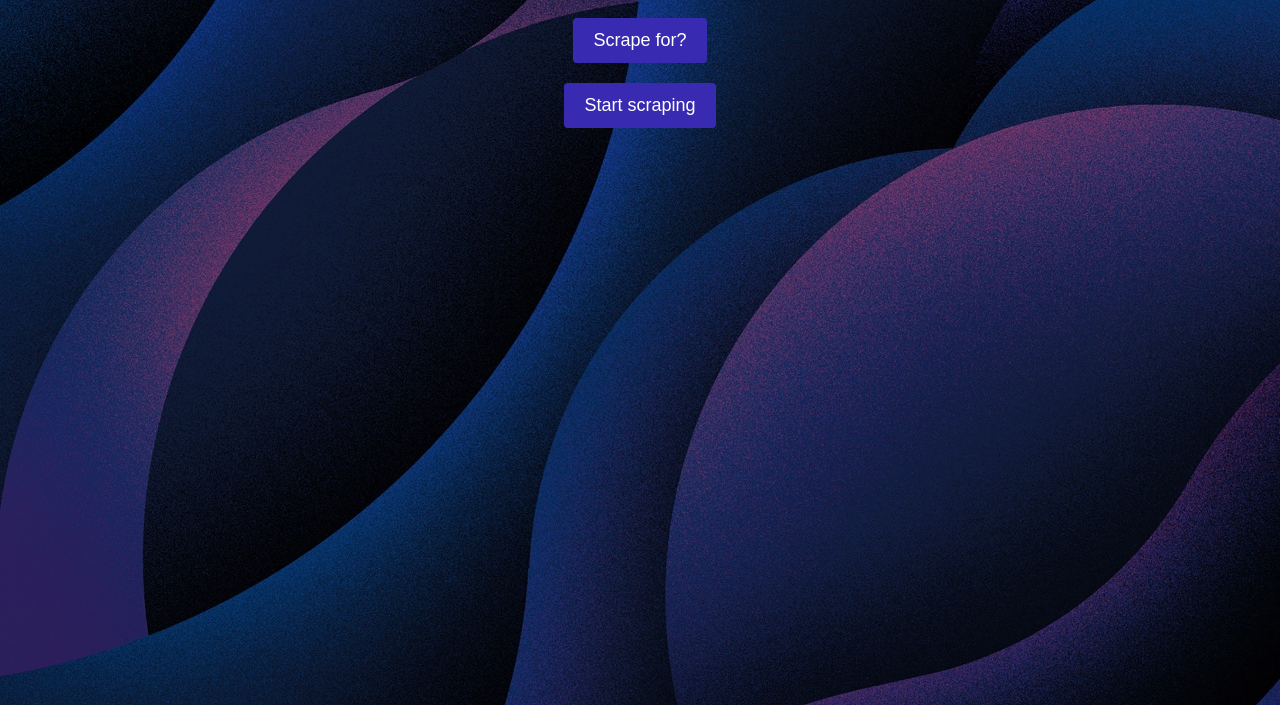
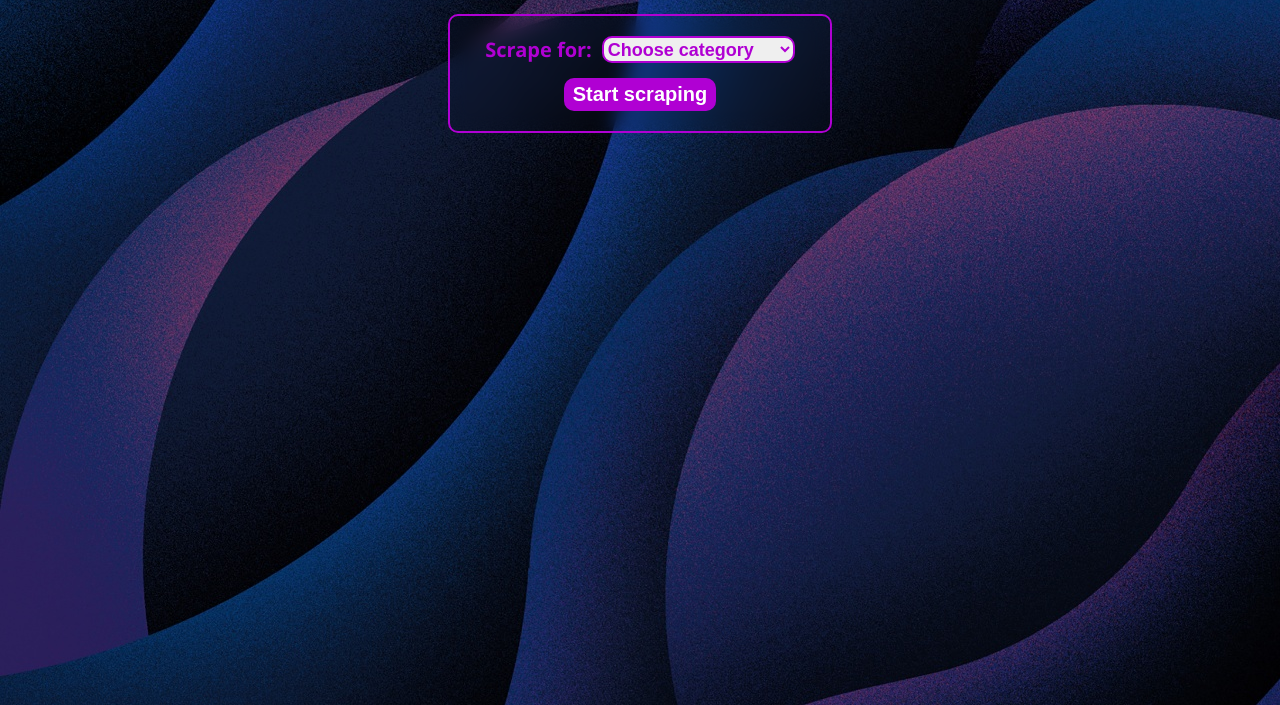
Before and after one commit to MirceaOvidiu/ResearchTW, a website with bundled scripts: page client/index.html in a window 1280 px wide. Shown: the part 95-800 px from the top of the page. Built offline with nearby package versions, Linux system fonts and the light colour scheme.

Commit message:
changed fronted

```diff
--- a/client/index.html
+++ b/client/index.html
@@ -1,17 +1,17 @@
 <!DOCTYPE html>
 <html lang="en">
   <head>
-  <link rel="stylesheet" href="./style/style.css">
+    <link rel="stylesheet" href="./style/style.css" />
     <meta charset="UTF-8" />
     <meta name="viewport" content="width=device-width, initial-scale=1.0" />
     <script src="https://cdn.jsdelivr.net/npm/axios/dist/axios.min.js"></script>
-  <script src="./main.js"></script>
-  <title>Document</title>
+
+    <title>EmagWizard</title>
   </head>
   <body>
     <h1>Welcome to EmagWizard</h1>
 
-  <div class="dropdown">
+    <!--    <div class="dropdown">
       <button class="dropbtn" onclick="toggleDropdown()">Scrape for?</button>
       <div class="dropdown-content">
         <a href="#" onclick="selectCategory('Phones')">Phones</a>
@@ -21,10 +21,39 @@
       </div>
     </div>
 
+
     <div id="chosenCategory"></div>
 
     <div id="submittedOptions"></div>
 
     <button type="submit" onclick="submitOption()">Start scraping</button>
+    -->
+
+    <form id="form" action="localhost:3000/client" method="post">
+      <div class="dropdown">
+        <label for="categories">Scrape for:</label>
+        <select name="categories" class="categories" id="areaSelect">
+          <option value="default" disabled selected>Choose category</option>
+          <option value="Phones">Phones</option>
+          <option value="Laptops">Laptops</option>
+          <option value="Tablets">Tablets</option>
+          <option value="Smartwatches">Smartwatches</option>
+          <option value="Headphones">Headphones</option>
+          <option value="Consoles">Consoles</option>
+          <option value="TV">TV</option>
+          <option value="WashingMachines">Washing Machines</option>
+          <option value="Dishwashers">Dishwashers</option>
+          <option value="Fridges">Fridges</option>
+          <option value="Microwaves">Microwaves</option>
+          <option value="Ovens">Ovens</option>
+          <option value="VacuumCleaners">Vacuum Cleaners</option>
+          <option value="AirConditioners">Air Conditioners</option>
+          <option value="EspressoMachines">Espresso Machines</option>
+        </select>
+      </div>
+      <input type="submit" id="submitButton" , value="Start scraping" />
+    </form>
+    <p id="submitOption"></p>
+    <script src="./main.js"></script>
   </body>
 </html>
--- a/client/style/style.css
+++ b/client/style/style.css
@@ -1,6 +1,11 @@
-body, h1, h2, p, button {
+* {
   margin: 0;
   padding: 0;
+  box-sizing: border-box;
+}
+
+html {
+  font-size: 62.5%; /*1rem = 10px*/
 }
 
 body {
@@ -14,9 +19,10 @@ body {
 
 h1 {
   color: #b000d3;
-  margin-top: 30px;
+  font-size: 3.6rem;
+  margin: 3rem 0;
 }
-
+/*
 .dropdown {
   position: relative;
   display: inline-block;
@@ -40,7 +46,7 @@ h1 {
   box-shadow: 0 8px 16px rgba(0, 0, 0, 0.2);
   z-index: 1;
   border-radius: 4px;
-  width: 100%; /* Set the width to 100% to match the button's width */
+  width: 100%;
 }
 
 .dropdown-content a {
@@ -73,4 +79,70 @@ button {
 
 button:hover {
   background-color: #671b99;
-}/*# sourceMappingURL=style.css.map */
+}
+*/
+/*Cristi*/
+#form {
+  margin: 0 auto;
+  width: 30%;
+  padding: 2rem 0;
+  border: 2px solid #b000d3;
+  border-radius: 1rem;
+  backdrop-filter: blur(10px);
+  display: flex;
+  justify-content: center;
+  flex-direction: column;
+  gap: 1rem;
+}
+
+#form label {
+  font-size: 2rem;
+  margin-bottom: 0.5rem;
+  color: #b000d3;
+  font-weight: bold;
+}
+
+.dropdown {
+  display: flex;
+  flex-wrap: wrap;
+  gap: 1rem;
+  justify-content: center;
+}
+
+select {
+  font-size: 1.8rem;
+  margin-bottom: 0.5rem;
+  color: #b000d3;
+  border: #b000d3 solid 2px;
+  border-radius: 1rem;
+  font-weight: bold;
+}
+
+
+select:focus {
+  outline: none;
+}
+
+#submitButton {
+  font-size: 2rem;
+  margin: 0 auto;
+  padding: 0.5rem 0;
+  border: none;
+  border-radius: 1rem;
+  background-color: #b000d3;
+  color: #ffffff;
+  font-weight: bold;
+  width: 40%;
+}
+
+#submitButton:hover {
+  background-color: #a000c0;
+}
+
+p {
+  font-size: 2rem;
+  margin: 0 auto;
+  padding: 0.5rem 2rem;
+  color: #ffffff;
+  font-weight: bold;
+}
```
Also changed, not shown: client/main.js (+20 -16 lines), 3 other files. Lines whose indentation alone changed are shown as unchanged.
